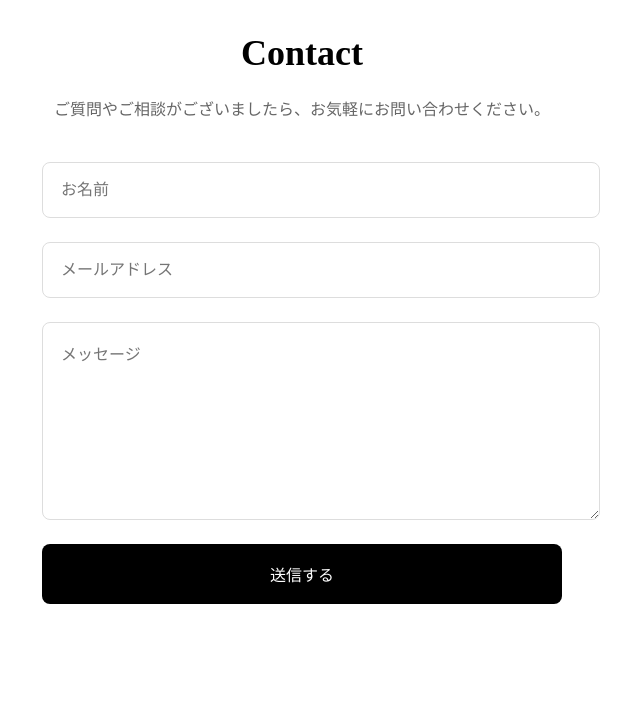
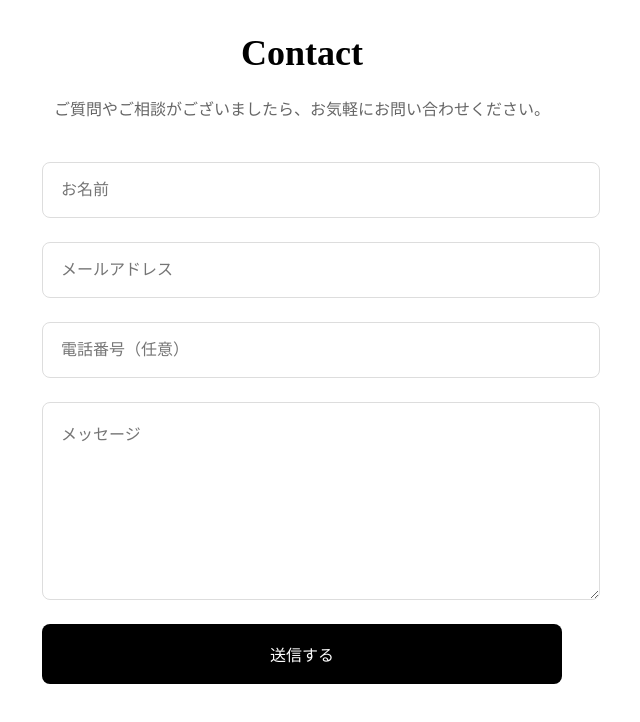
Before and after one commit to reolch/amamiaman, a Next.js app: page /ContactPage/ContactPage in a window 1280 px wide. Shown: the top 722 px of the page, without its empty margins (338-978 px from the left). Built offline with nearby package versions, Linux system fonts and the light colour scheme.

Commit message:
formを実装しました。

```diff
--- a/package.json
+++ b/package.json
@@ -16,6 +16,7 @@
     "react": "19.1.0",
     "react-dom": "19.1.0",
     "react-icons": "^5.5.0",
+    "resend": "^4.8.0",
     "swiper": "^11.2.10"
   },
   "devDependencies": {
--- /dev/null
+++ b/src/app/api/contact/route.js
@@ -0,0 +1,58 @@
+import { NextResponse } from 'next/server';
+import { Resend } from 'resend';
+
+const resend = new Resend(process.env.RESEND_API_KEY);
+
+export async function POST(request) {
+  try {
+    const { name, email, phone, message } = await request.json();
+
+    // 入力検証
+    if (!name || !email || !message) {
+      return NextResponse.json(
+        { error: '必須項目が入力されていません' },
+        { status: 400 }
+      );
+    }
+
+    // メール送信
+    const data = await resend.emails.send({
+      from: process.env.FROM_EMAIL || 'contact@marine-services-aman.com',
+      to: [process.env.TO_EMAIL || 'info@marine-services-aman.com'],
+      subject: 'ヤマハタマリンサービスあまん お問い合わせ',
+      html: `
+        <div style="font-family: Arial, sans-serif; max-width: 600px; margin: 0 auto;">
+          <h2 style="color: #2563eb; border-bottom: 2px solid #e5e7eb; padding-bottom: 10px;">
+            新しいお問い合わせ
+          </h2>
+
+          <div style="background-color: #f9fafb; padding: 20px; border-radius: 8px; margin: 20px 0;">
+            <p><strong>お名前:</strong> ${name}</p>
+            <p><strong>メールアドレス:</strong> ${email}</p>
+            ${phone ? `<p><strong>電話番号:</strong> ${phone}</p>` : ''}
+            <p><strong>送信日時:</strong> ${new Date().toLocaleString('ja-JP')}</p>
+          </div>
+
+          <div style="margin: 20px 0;">
+            <h3 style="color: #374151;">メッセージ内容:</h3>
+            <div style="background-color: #ffffff; border: 1px solid #e5e7eb; padding: 15px; border-radius: 6px; white-space: pre-wrap;">
+${message}
+            </div>
+          </div>
+
+          <div style="margin-top: 30px; padding-top: 20px; border-top: 1px solid #e5e7eb; color: #6b7280; font-size: 12px;">
+            <p>このメールはヤマハタマリンサービスあまんのウェブサイトから送信されました</p>
+          </div>
+        </div>
+      `,
+    });
+
+    return NextResponse.json({ success: true, id: data.id });
+  } catch (error) {
+    console.error('Form submission error:', error);
+    return NextResponse.json(
+      { error: 'メール送信に失敗しました' },
+      { status: 500 }
+    );
+  }
+}
--- a/src/pages/ContactPage/ContactPage.jsx
+++ b/src/pages/ContactPage/ContactPage.jsx
@@ -1,7 +1,54 @@
+import { useState } from 'react';
 import styles from './ContactPage.module.css';
 import SocialShare from '../../components/common/SocialShare/SocialShare';
 
 const ContactPage = () => {
+  const [formData, setFormData] = useState({
+    name: '',
+    email: '',
+    phone: '',
+    message: ''
+  });
+  const [isSubmitting, setIsSubmitting] = useState(false);
+  const [submitStatus, setSubmitStatus] = useState(null);
+
+  const handleChange = (e) => {
+    setFormData({
+      ...formData,
+      [e.target.name]: e.target.value
+    });
+  };
+
+  const handleSubmit = async (e) => {
+    e.preventDefault();
+    setIsSubmitting(true);
+    setSubmitStatus(null);
+
+    try {
+      const response = await fetch('/api/contact', {
+        method: 'POST',
+        headers: {
+          'Content-Type': 'application/json',
+        },
+        body: JSON.stringify(formData),
+      });
+
+      const result = await response.json();
+
+      if (response.ok) {
+        setSubmitStatus('success');
+        setFormData({ name: '', email: '', phone: '', message: '' });
+      } else {
+        setSubmitStatus('error');
+        console.error('Form submission error:', result.error);
+      }
+    } catch (error) {
+      setSubmitStatus('error');
+      console.error('Form submission error:', error);
+    } finally {
+      setIsSubmitting(false);
+    }
+  };
 
   return (
     <main className={styles.section} aria-labelledby="contact-page-heading">
@@ -14,20 +61,33 @@ const ContactPage = () => {
           ご質問やご相談がございましたら、お気軽にお問い合わせください。
         </p>
 
-        <form
-          action="https://ssgform.com/s/77rMhuyzTHRI"
-          method="post"
-          className={styles.form}
-        >
+        {submitStatus === 'success' && (
+          <div className={styles.successMessage}>
+            <p>お問い合わせありがとうございます。メッセージを送信いたしました。</p>
+            <p>お返事までしばらくお待ちください。</p>
+          </div>
+        )}
+
+        {submitStatus === 'error' && (
+          <div className={styles.errorMessage}>
+            <p>申し訳ございません。送信に失敗しました。</p>
+            <p>しばらく時間をおいて再度お試しください。</p>
+          </div>
+        )}
+
+        <form onSubmit={handleSubmit} className={styles.form}>
           <div className={styles.formGroup}>
             <input
               type="text"
               id="name"
-              name="お名前"
+              name="name"
+              value={formData.name}
+              onChange={handleChange}
               required
               className={styles.input}
               aria-required="true"
               placeholder="お名前"
+              disabled={isSubmitting}
             />
           </div>
 
@@ -35,23 +95,42 @@ const ContactPage = () => {
             <input
               type="email"
               id="email"
-              name="メールアドレス"
+              name="email"
+              value={formData.email}
+              onChange={handleChange}
               required
               className={styles.input}
               aria-required="true"
               placeholder="メールアドレス"
+              disabled={isSubmitting}
+            />
+          </div>
+
+          <div className={styles.formGroup}>
+            <input
+              type="tel"
+              id="phone"
+              name="phone"
+              value={formData.phone}
+              onChange={handleChange}
+              className={styles.input}
+              placeholder="電話番号（任意）"
+              disabled={isSubmitting}
             />
           </div>
 
           <div className={styles.formGroup}>
             <textarea
               id="message"
-              name="メッセージ"
+              name="message"
+              value={formData.message}
+              onChange={handleChange}
               required
               className={styles.textarea}
               aria-required="true"
               placeholder="メッセージ"
               rows="5"
+              disabled={isSubmitting}
             ></textarea>
           </div>
 
@@ -59,8 +138,9 @@ const ContactPage = () => {
             type="submit"
             className={styles.button}
             aria-label="フォームを送信する"
+            disabled={isSubmitting}
           >
-            送信する
+            {isSubmitting ? '送信中...' : '送信する'}
           </button>
         </form>
       </div>
--- a/src/pages/ContactPage/ContactPage.module.css
+++ b/src/pages/ContactPage/ContactPage.module.css
@@ -76,6 +76,49 @@
   background-color: #333;
 }
 
+.button:disabled {
+  background-color: #999;
+  cursor: not-allowed;
+}
+
+.successMessage {
+  background-color: #d1fae5;
+  border: 1px solid #10b981;
+  color: #065f46;
+  padding: 16px;
+  border-radius: 8px;
+  margin-bottom: 24px;
+  text-align: center;
+}
+
+.successMessage p {
+  margin: 0;
+}
+
+.successMessage p:first-child {
+  font-weight: 600;
+  margin-bottom: 8px;
+}
+
+.errorMessage {
+  background-color: #fef2f2;
+  border: 1px solid #f87171;
+  color: #991b1b;
+  padding: 16px;
+  border-radius: 8px;
+  margin-bottom: 24px;
+  text-align: center;
+}
+
+.errorMessage p {
+  margin: 0;
+}
+
+.errorMessage p:first-child {
+  font-weight: 600;
+  margin-bottom: 8px;
+}
+
 /* タブレット以上のサイズ */
 @media (min-width: 768px) {
 
```
Also changed, not shown: 1 other file (tests, documents, lock files or other folders).
